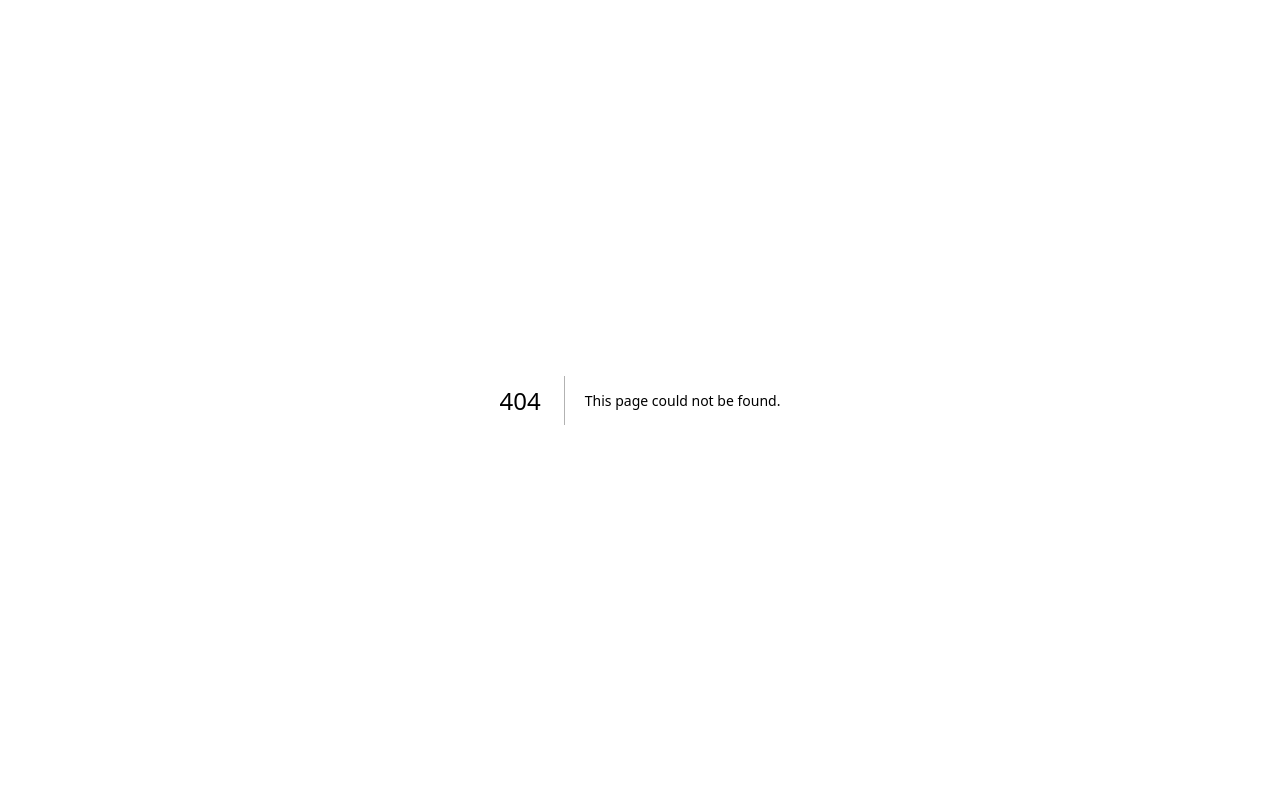
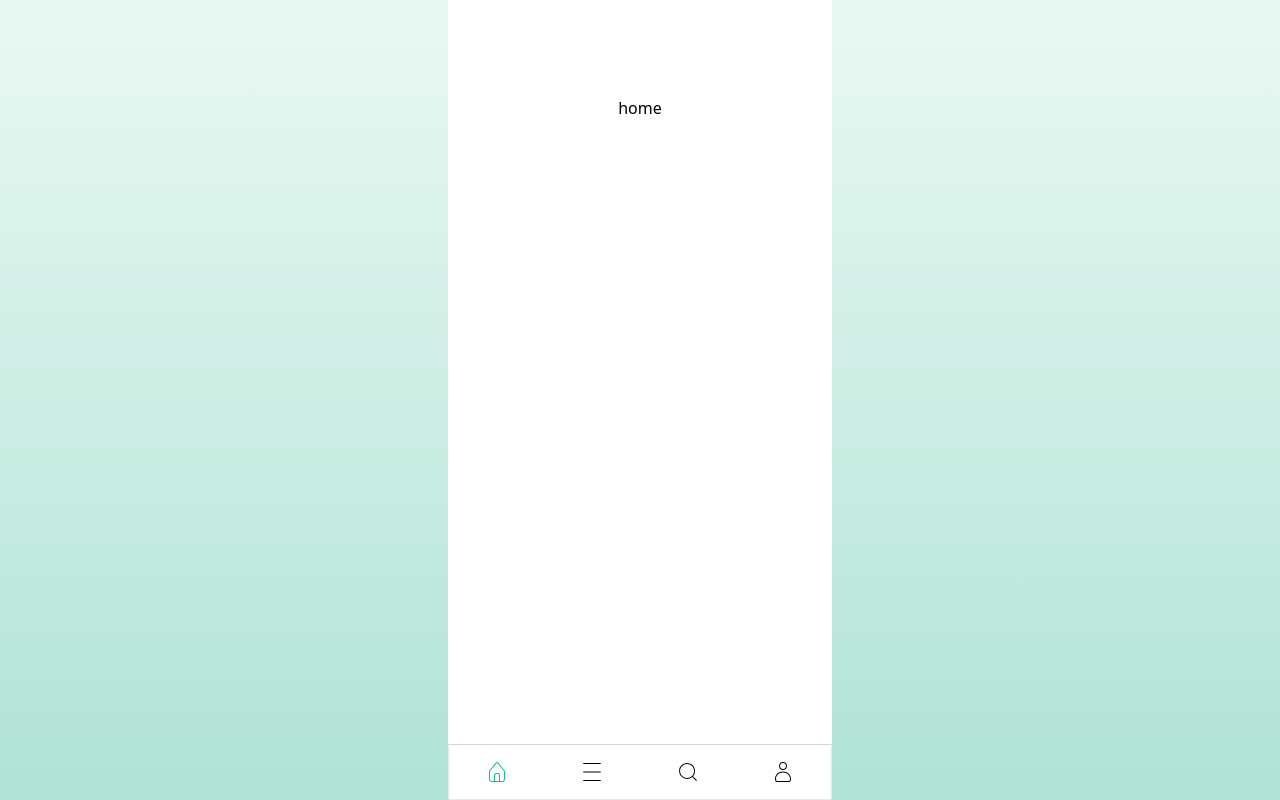
Before and after one commit to goldmayo/asac-marketplace, a Next.js app: page /home in a window 1280 px wide. Before the commit this address had no page. Built offline with nearby package versions, Linux system fonts and the light colour scheme.

Commit message:
feat: main layout(하단바) 구현)

```diff
--- a/package.json
+++ b/package.json
@@ -21,6 +21,7 @@
     "react": "^18",
     "react-dom": "^18",
     "react-hook-form": "^7.48.2",
+    "react-icons": "^4.12.0",
     "tailwind-merge": "^2.0.0",
     "tailwindcss-animate": "^1.0.7",
     "zod": "^3.22.4",
--- /dev/null
+++ b/src/app/(main)/home/page.tsx
@@ -0,0 +1,9 @@
+import React from 'react'
+
+export default function page() {
+  return (
+    <>
+        <div className='flex min-h-screen flex-col items-center justify-between p-24'>home</div>
+    </>
+  )
+}
--- /dev/null
+++ b/src/app/(main)/layout.tsx
@@ -0,0 +1,31 @@
+'use client'
+import { CiSearch,CiMenuBurger,CiHome, CiUser } from "react-icons/ci";
+import Link from 'next/link'
+import { useSelectedLayoutSegment } from "next/navigation";
+
+export default function MainLayout({
+    children,
+  }: {
+    children: React.ReactNode
+  }) {
+    const segment = useSelectedLayoutSegment()
+    return (
+<section className="relative h-screen">
+  {children}
+  <nav className="sticky bottom-0 h-14 bg-white border border-t-gray-300 flex items-center justify-around">
+    <Link className={`text-2xl ${segment === 'home' ? 'text-brand-primary-500' : 'text-black'}`} href={"/home"}>
+        <CiHome></CiHome>
+    </Link>
+    <Link className={`text-2xl ${segment === 'category' ? 'text-brand-primary-500' : 'text-black'}`} href={"/home"}>
+        <CiMenuBurger></CiMenuBurger>
+    </Link>
+    <Link className={`text-2xl ${segment === 'search' ? 'text-brand-primary-500' : 'text-black'}`} href={"/home"}>
+        <CiSearch></CiSearch>
+    </Link>
+    <Link className={`text-2xl ${segment === 'myPage' ? 'text-brand-primary-500' : 'text-black'}`} href={"/home"}>
+        <CiUser></CiUser>
+    </Link>
+  </nav>
+</section>
+    )
+  }
```
Also changed, not shown: 1 other file (tests, documents, lock files or other folders).
